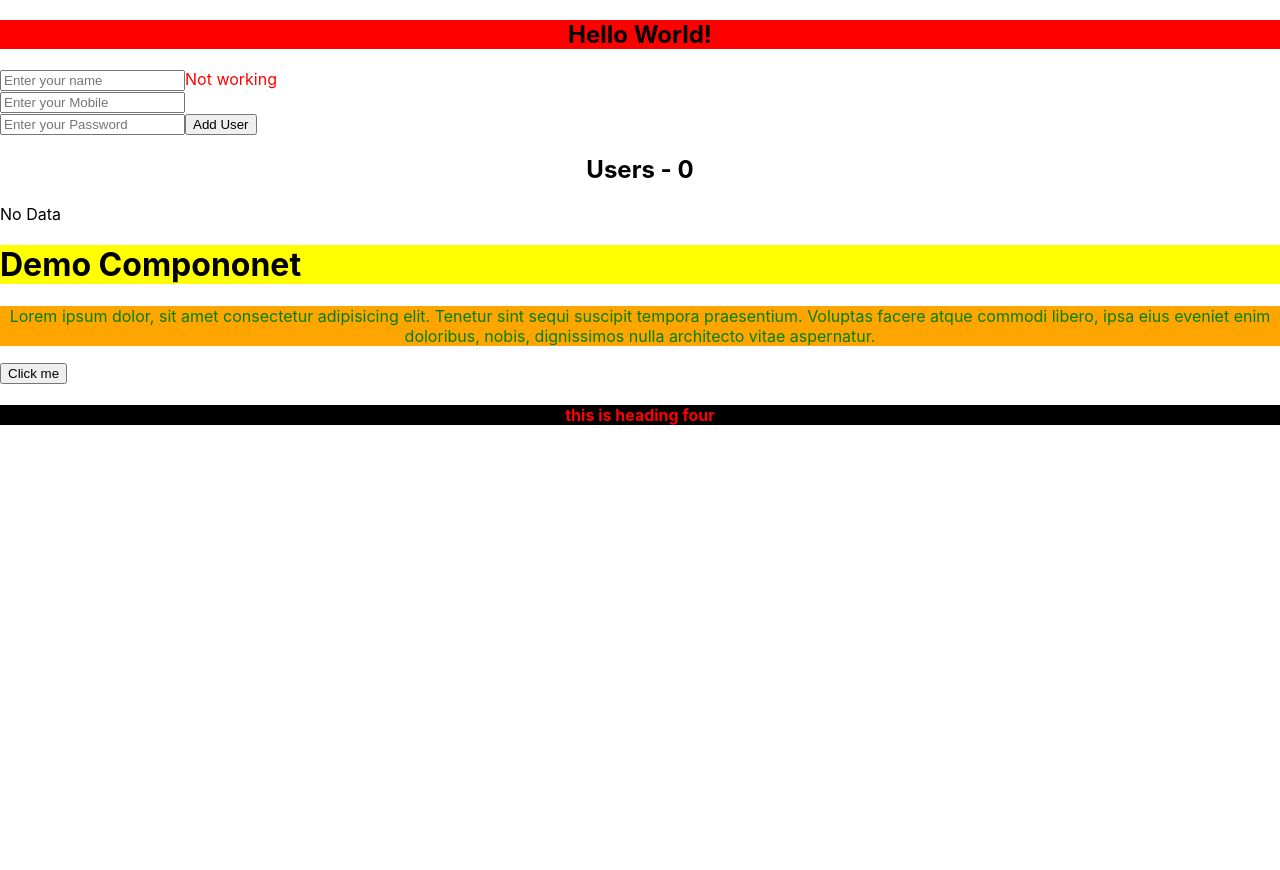
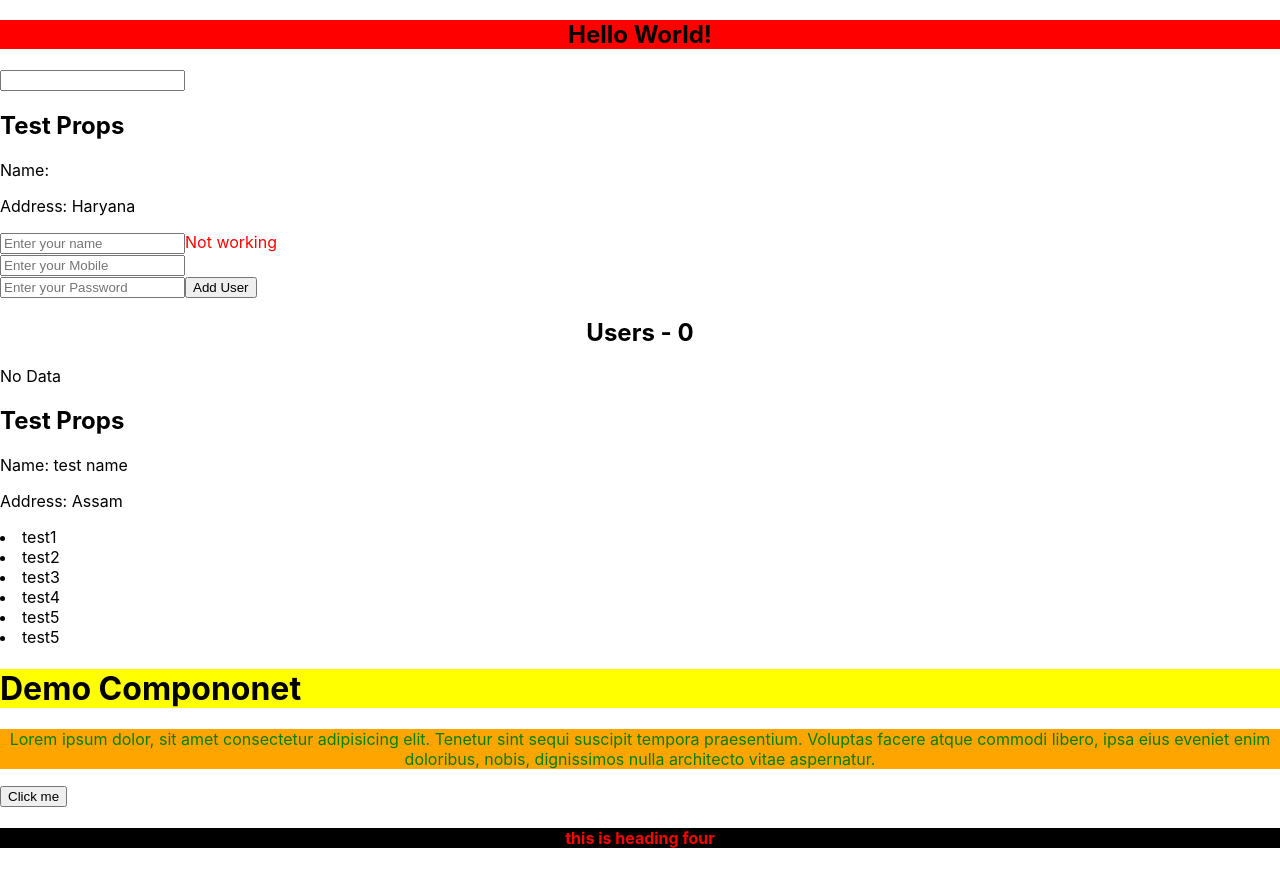
Before and after one commit to sanjit961/MERN-batch-01, a React (Create React App) app in the folder ReactJs/test-app/: page / in a window 1280 px wide. Before the commit the page ends 800 px from the top, so only its background shows below. Built offline with nearby package versions, Linux system fonts and the light colour scheme.

Commit message:
Reactjs class Props

```diff
--- a/ReactJs/test-app/src/App.js
+++ b/ReactJs/test-app/src/App.js
@@ -4,16 +4,36 @@ import Demo from "./Demo";
 import Sum from "./component/Sum";
 import DemoInput from "./component/DemoInput";
 import DemoTest from "./component/DemoTest";
+import DemoProp from "./component/DemoProp";
+import { useState } from "react";
 
 const App = () => {
+  const [friendName, setFriendName] = useState("");
+
+  let demoArr = [
+    { name: "test1" },
+    { name: "test2" },
+    { name: "test3" },
+    { name: "test4" },
+    { name: "test5" },
+    { name: "test5" },
+  ];
+
   return (
     <>
       {/* <Demo /> */}
       <div>
         <h2 className="App">Hello World!</h2>
+        <input
+          value={friendName}
+          onChange={(e) => setFriendName(e.target.value)}
+        />
+        <DemoProp name={friendName} address="Haryana" />
       </div>
       {/* <Sum /> */}
-      <DemoTest/>
+      <DemoTest />
+      <DemoProp name="test name" address="Assam" data={demoArr} />
+
       {/* <DemoInput /> */}
     </>
   );
--- /dev/null
+++ b/ReactJs/test-app/src/component/DemoProp.js
@@ -0,0 +1,16 @@
+import React from "react";
+
+function DemoProp(props) {
+  return (
+    <div>
+      <h2>Test Props</h2>
+      <p>Name: {props.name}</p>
+      <p>Address: {props.address}</p>
+      {props.data?.map((item) => (
+        <li>{item.name}</li>
+      ))}
+    </div>
+  );
+}
+
+export default DemoProp;
--- a/ReactJs/test-app/src/component/DemoTest.js
+++ b/ReactJs/test-app/src/component/DemoTest.js
@@ -6,6 +6,7 @@ function DemoTest() {
   const [password, setPassword] = useState("");
   const [isTest, setIsSetTest] = useState(false);
   const [userData, setUserData] = useState([]);
+  const [userId, setUserId] = useState();
   const [isEdit, setIsEdit] = useState(false);
 
   //   CRUD - Create Read Update Delete
@@ -20,6 +21,7 @@ function DemoTest() {
 
   const addUser = () => {
     let user = {
+      id: userData.length + 1,
       name: name,
       mobile: mobile,
       password: password,
@@ -27,6 +29,7 @@ function DemoTest() {
     // console.log(user);
 
     setUserData((prev) => [...prev, user]);
+
     setName("");
     setMobile("");
     setPassword("");
@@ -35,19 +38,41 @@ function DemoTest() {
     // setUserData([user]);
   };
 
-  const editUser = (id) => {
+  const editUser = (id, name) => {
     setIsEdit(true);
     console.log(id);
     console.log(userData[id]);
     setName(userData[id].name);
     setMobile(userData[id].mobile);
     setPassword(userData[id].password);
+    setUserId(userData[id].id);
   };
 
   useEffect(() => {
     console.log(userData);
   }, [userData]);
 
+  const saveEditUser = () => {
+    let user = {
+      id: userId,
+      name: name,
+      mobile: mobile,
+      password: password,
+    };
+    console.log(user);
+
+    setUserData((prev) => [...prev.filter((item) => item.id != userId), user]);
+    setIsEdit(false);
+    setMobile("");
+    setName("");
+    setPassword("");
+  };
+  const deleteUser = (id) => {
+    // const newData = userData.filter((item) => item.id != id);
+    // console.log("nee", newData);
+    // setUserData(newData);
+    setUserData((prev) => [...prev.filter((item) => item.id !== id)]);
+  };
   return (
     <div>
       <input
@@ -78,7 +103,7 @@ function DemoTest() {
       {!isEdit ? (
         <button onClick={() => addUser()}>Add User</button>
       ) : (
-        <button>Edit User</button>
+        <button onClick={() => saveEditUser()}>Edit User</button>
       )}
       <div>
         <h2 style={{ textAlign: "center" }}>Users - {userData.length}</h2>
@@ -94,11 +119,14 @@ function DemoTest() {
                       margin: "40px auto",
                     }}
                   >
-                    <h3>{index}</h3>
+                    <h3>Id: {item.id}</h3>
                     <p>Name: {item.name}</p>
                     <p>Mobile: {item.mobile}</p>
                     <p>Password: {item.password}</p>
-                    <button onClick={() => editUser(index)}>Edit</button>
+                    <button onClick={() => editUser(index, item.name)}>
+                      Edit
+                    </button>
+                    <button onClick={() => deleteUser(item.id)}>Delete</button>
                   </div>
                 </>
               );
```
